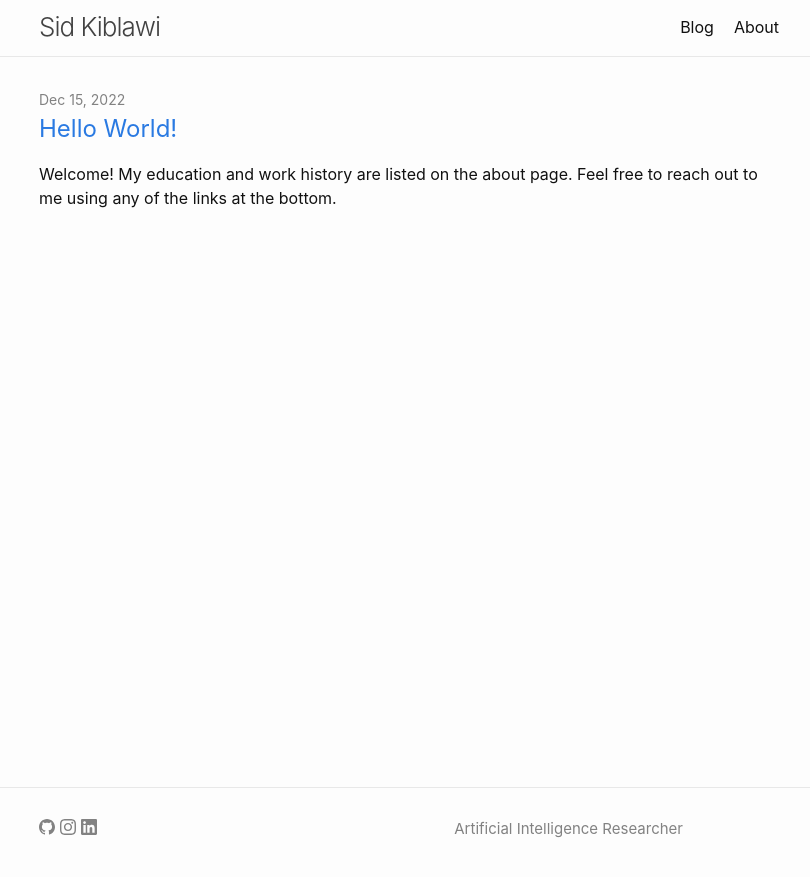
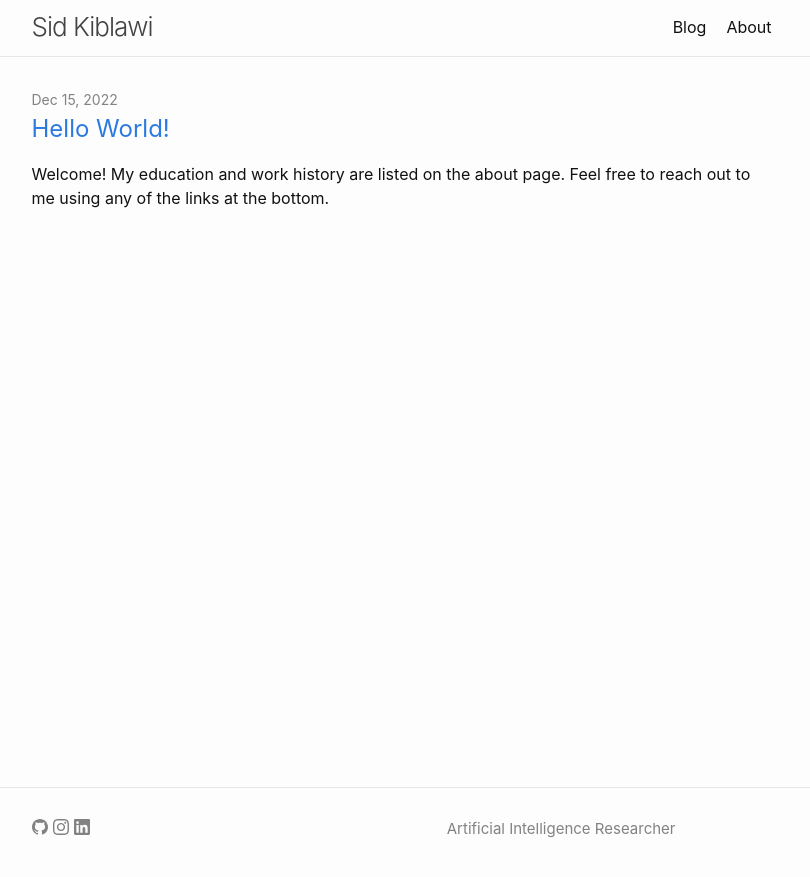
Before and after one commit to sidkiblawi/sidkiblawi.github.io, a Jekyll site: the page built from index.html, in a window 1280 px wide. Shown: the top 877 px of the page, without its empty margins (231-1041 px from the left). Built offline with Jekyll 4.4.1, drawn with Linux system fonts in a browser that asks for light colours.

Commit message:
Prevent scrollbar-induced layout shift between pages

```diff
--- a/assets/main.scss
+++ b/assets/main.scss
@@ -3,3 +3,11 @@
 ---
 
 @import "minima";
+
+// Prevent layout shift between short and tall pages by always reserving
+// space for the vertical scrollbar. Fixes content recentering jump
+// observed in Edge/Chromium when navigating between e.g. Blog and About.
+html {
+  scrollbar-gutter: stable;
+  overflow-y: scroll; // fallback for browsers without scrollbar-gutter
+}
```
